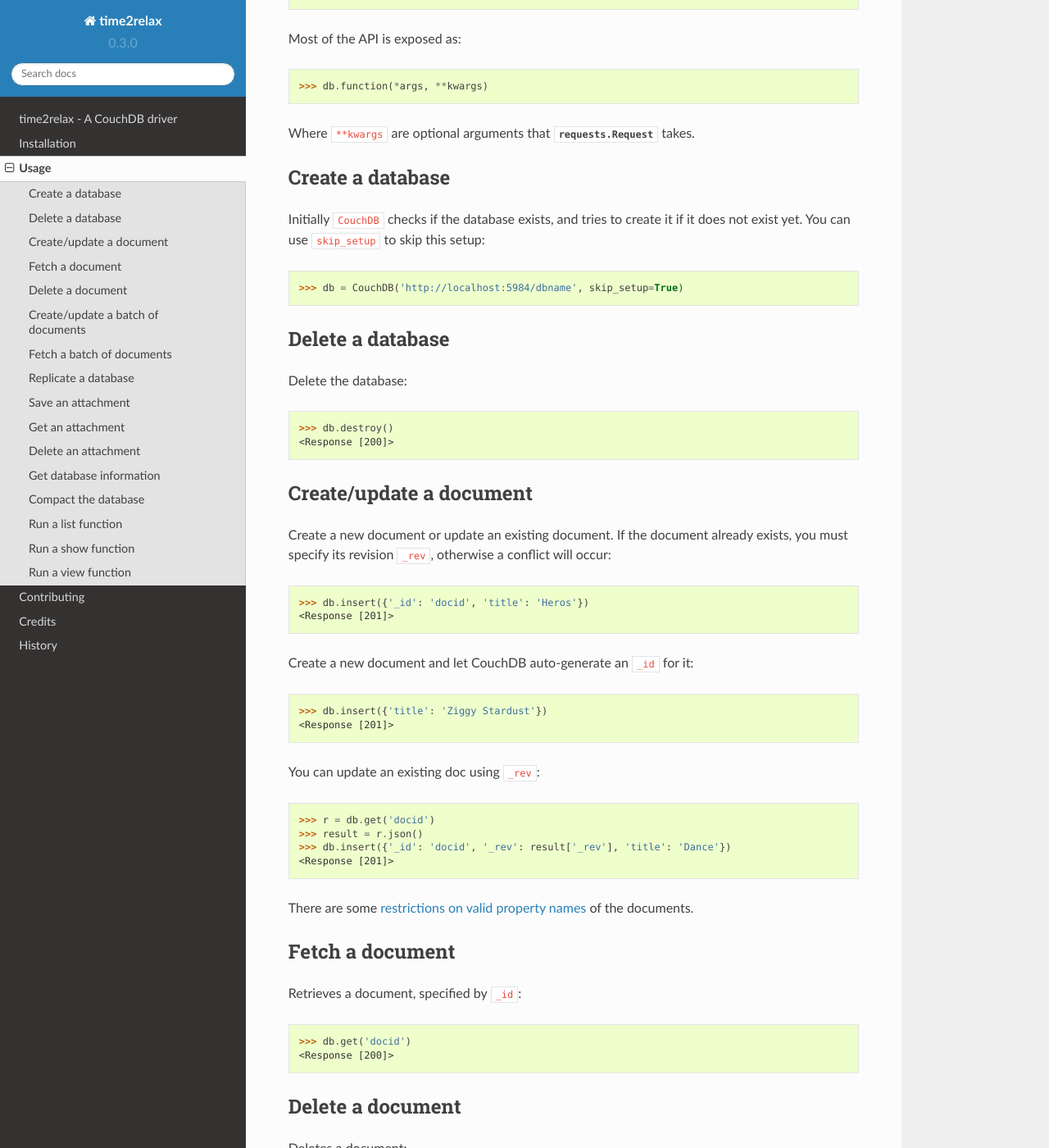
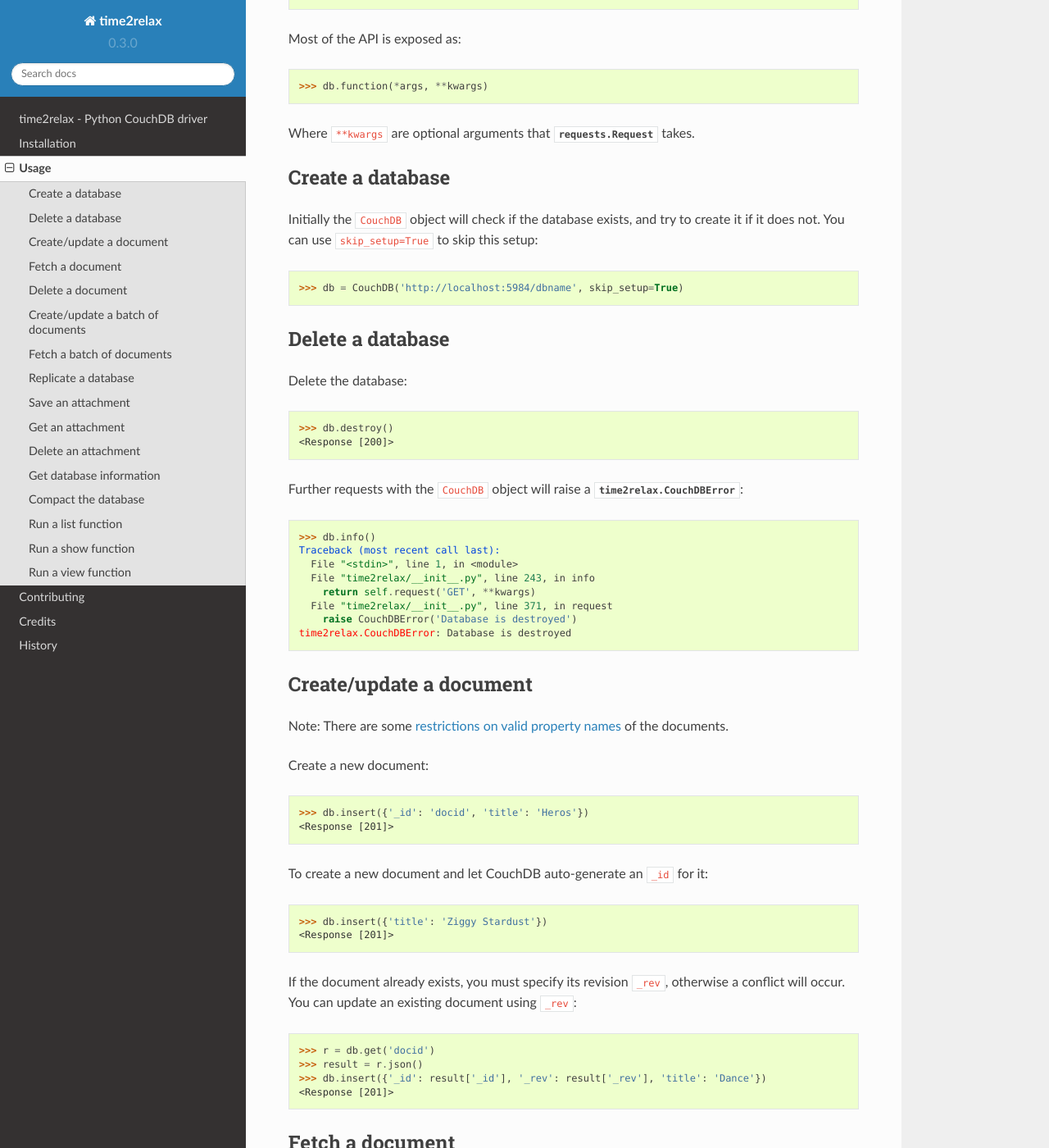
Before and after one commit to rwanyoike/time2relax-python-driver, a Sphinx documentation site: the page built from docs/usage.rst, in a window 1280 px wide and 1400 px high, scrolled down 255 px. Shown: the whole window at 82% size. Built offline with Sphinx 7.4.7 and the Read the Docs theme 2.0.0, drawn with Linux system fonts in a browser that asks for light colours; some of the changed text lies outside the part shown.

Commit message:
docs: update, format

```diff
--- a/CONTRIBUTING.rst
+++ b/CONTRIBUTING.rst
@@ -25,8 +25,8 @@
 Fix Bugs
 ~~~~~~~~
 
-Look through the GitHub issues for bugs. Anything tagged with "bug" and
-"help wanted" is open to whoever wants to implement it.
+Look through the GitHub issues for bugs. Anything tagged with "bug" and "help
+wanted" is open to whoever wants to implement it.
 
 Implement Features
 ~~~~~~~~~~~~~~~~~~
--- a/docs/usage.rst
+++ b/docs/usage.rst
@@ -15,8 +15,8 @@
 Create a database
 -----------------
 
-Initially ``CouchDB`` checks if the database exists, and tries to create it if
-it does not exist yet. You can use ``skip_setup`` to skip this setup::
+Initially the ``CouchDB`` object will check if the database exists, and try to
+create it if it does not. You can use ``skip_setup=True`` to skip this setup::
 
     >>> db = CouchDB('http://localhost:5984/dbname', skip_setup=True)
 
@@ -28,36 +28,48 @@
     >>> db.destroy()
     <Response [200]>
 
+Further requests with the ``CouchDB`` object will raise a
+:class:`time2relax.CouchDBError`::
+
+    >>> db.info()
+    Traceback (most recent call last):
+      File "<stdin>", line 1, in <module>
+      File "time2relax/__init__.py", line 243, in info
+        return self.request('GET', **kwargs)
+      File "time2relax/__init__.py", line 371, in request
+        raise CouchDBError('Database is destroyed')
+    time2relax.CouchDBError: Database is destroyed
+
 Create/update a document
 ------------------------
 
-Create a new document or update an existing document. If the document already
-exists, you must specify its revision ``_rev``, otherwise a conflict will
-occur::
+Note: There are some `restrictions on valid property names`_ of the documents.
+
+Create a new document::
 
     >>> db.insert({'_id': 'docid', 'title': 'Heros'})
     <Response [201]>
 
-Create a new document and let CouchDB auto-generate an ``_id`` for it::
+To create a new document and let CouchDB auto-generate an ``_id`` for it::
 
     >>> db.insert({'title': 'Ziggy Stardust'})
     <Response [201]>
 
-You can update an existing doc using ``_rev``::
+If the document already exists, you must specify its revision ``_rev``,
+otherwise a conflict will occur. You can update an existing document using
+``_rev``::
 
     >>> r = db.get('docid')
     >>> result = r.json()
-    >>> db.insert({'_id': 'docid', '_rev': result['_rev'], 'title': 'Dance'})
+    >>> db.insert({'_id': result['_id'], '_rev': result['_rev'], 'title': 'Dance'})
     <Response [201]>
-
-There are some `restrictions on valid property names`_ of the documents.
 
 .. _restrictions on valid property names: http://wiki.apache.org/couchdb/HTTP_Document_API#Special_Fields
 
 Fetch a document
 ----------------
 
-Retrieves a document, specified by ``_id``::
+Retrieve a document::
 
     >>> db.get('docid')
     <Response [200]>
@@ -65,15 +77,16 @@
 Delete a document
 -----------------
 
-Deletes a document::
+You must supply the ``_rev`` of the existing document.
+
+Delete a document::
 
     >>> r = db.get('docid')
     >>> result = r.json()
     >>> db.remove(result['_id'], result['_rev'])
     <Response [200]>
 
-You can also delete a document by using
-:meth:`CouchDB.insert() <time2relax.CouchDB.insert>` with
+You can also delete a document by using :meth:`time2relax.CouchDB.insert` with
 ``{'_deleted': True}``::
 
     >>> r = db.get('docid')
@@ -85,7 +98,7 @@
 Create/update a batch of documents
 ----------------------------------
 
-Create, update or delete multiple documents::
+Create multiple documents::
 
     >>> db.bulk_docs([
     ...     {'_id': 'doc1', 'title': 'Lisa Says'},
@@ -144,7 +157,7 @@
 Fetch a batch of documents
 --------------------------
 
-Fetch multiple documents, indexed and sorted by the ``_id``::
+Fetch multiple documents::
 
     >>> params = {'include_docs': True, 'attachments': True}
     >>> db.all_docs(params=params)
@@ -167,24 +180,27 @@
 Replicate a database
 --------------------
 
-Replicate the database to a target. The target has to exist, add
-``json={'create_target': True}`` to create it prior to replication::
+Replicate the database to a target::
 
-    >>> db.replicate_to('http://localhost:5984/other')
+    >>> db.replicate_to('http://localhost:5984/otherdb')
     <Response [200]>
+
+The target has to exist, add ``json={'create_target': True}`` to create it
+prior to replication.
 
 Save an attachment
 ------------------
 
-Attaches a binary object to a document.
+This method will update an existing document to add the attachment, so it
+requires a ``_rev`` if the document already exists. If the document doesn't
+already exist, then this method will create an empty document containing the
+attachment.
 
-This method will update an existing document to add the attachment, so it
-requires a ``rev`` if the document already exists. If the document doesn't
-already exist, then this method will create an empty document containing the
-attachment::
+Attach a binary object::
 
-    >>> attachment = open('/tmp/att.txt')
-    >>> db.insert_att('docid', None, 'att.txt', attachment, 'text/plain')
+    >>> with open('/tmp/att.txt') as att:
+    ...     db.insert_att('docid', None, 'att.txt', att, 'text/plain')
+    ...
     <Response [201]>
 
 Get an attachment
@@ -198,18 +214,19 @@
 Delete an attachment
 --------------------
 
-Delete an attachment from a doc. You must supply the ``rev`` of the existing
-doc::
+You must supply the ``_rev`` of the existing document.
+
+Delete an attachment::
 
     >>> r = db.get('docid')
     >>> result = r.json()
-    >>> db.remove_att('docid', result['_rev'], 'att.txt')
+    >>> db.remove_att(result['_id'], result['_rev'], 'att.txt')
     <Response [200]>
 
 Get database information
 ------------------------
 
-Get information about a database::
+Get information about the database::
 
     >>> db.info()
     <Response [200]>
@@ -217,9 +234,11 @@
 Compact the database
 --------------------
 
-Triggers a compaction operation in the database. This reduces the database's
-size by removing unused and old data, namely non-leaf revisions and attachments
-that are no longer referenced by those revisions::
+This reduces the database's size by removing unused and old data, namely
+non-leaf revisions and attachments that are no longer referenced by those
+revisions.
+
+Trigger a compaction operation::
 
     >>> db.compact()
     <Response [202]>
```
Also changed, not shown: other parts of docs/usage.rst (+7 -7 lines), HISTORY.rst (+7 -0 lines), README.rst (+28 -8 lines).
